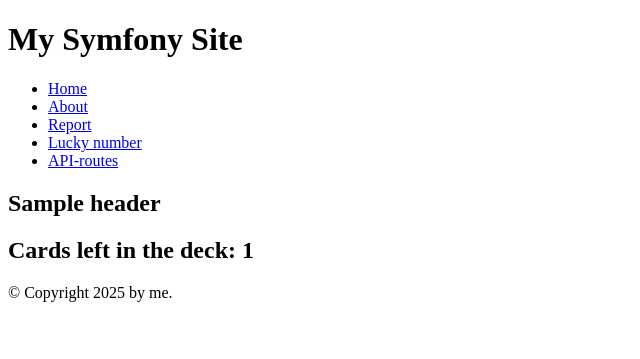
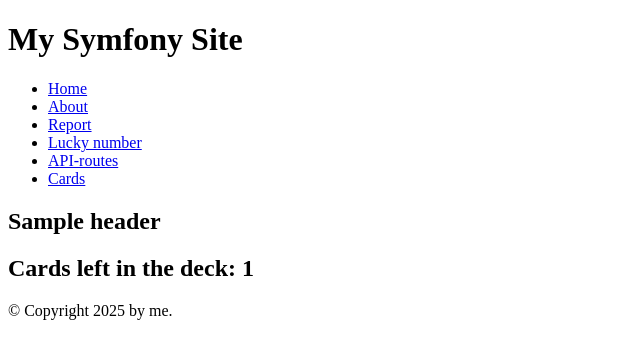
Before and after one commit to busigbil/MVC2025, a Symfony app: template templates/draw_card.html.twig in a window 1280 px wide. Shown: the top 359 px of the page, without its empty margins (0-640 px from the left). Run offline with Twig, Linux system fonts and the light colour scheme; the template is opened without the code that fills it: most values are stand-ins (such as "Sample title", 1, 10 or a date in 2020); some libraries are stand-ins or nearby versions.

Commit message:
Updated header with kmom02 Card option

```diff
--- a/templates/base.html.twig
+++ b/templates/base.html.twig
@@ -27,9 +27,11 @@
                 <li><a href="{{ path('report') }}">Report</a></li>
                 <li><a href="{{ path('lucky') }}">Lucky number</a></li>
                 <li><a href="{{ path('json_routes') }}">API-routes</a></li>
+                <li><a href="{{ path('card') }}">Cards</a></li>
             </ul>
         </nav>
     </header>
+    {{ include('flash.html.twig') }}
 
     <main class="main">
         {% block content %}{% endblock %}
```
